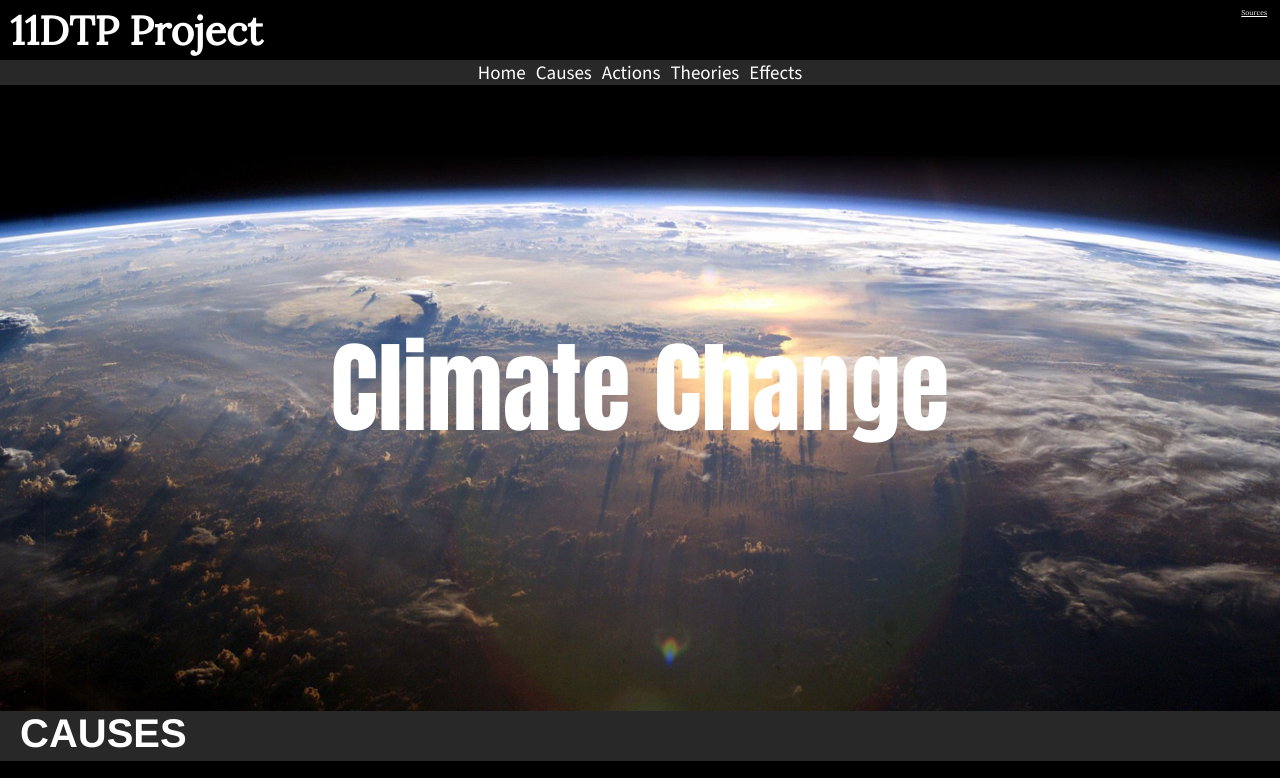
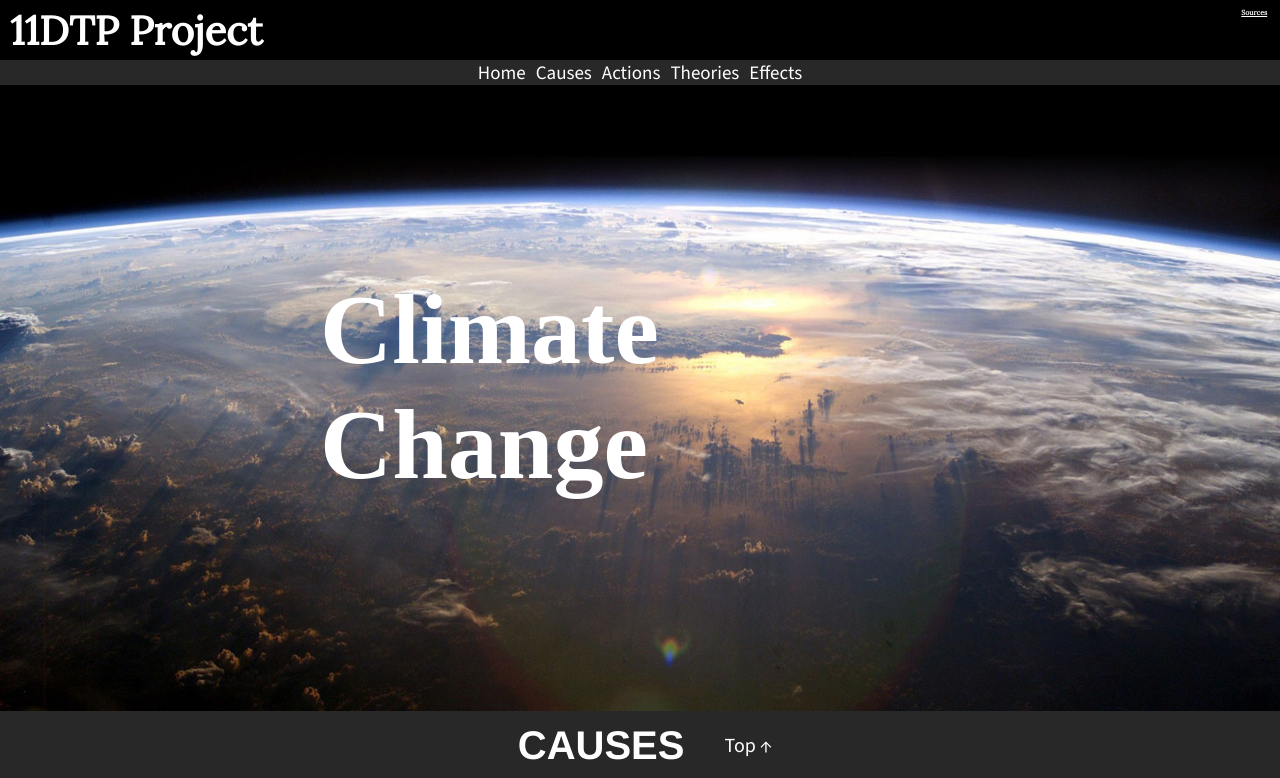
Before and after one commit to MooseZ690/Website, a plain HTML site: page index.html in a window 1280 px wide. Shown: the top 778 px of the page. Drawn offline with nearby package versions, Linux system fonts and the light colour scheme; a web font is replaced by a local one.

Commit message:
worked on return to top sections, pictures etc

```diff
--- a/index.html
+++ b/index.html
@@ -23,7 +23,7 @@
         <h1>Climate Change</h1>
     </div>
     <div class="spacer">
-        <h1 id="section2">CAUSES</h1>
+        <h1 id="section2">CAUSES</h1> <a href="#section1">Top ↑</a>
     </div>
     <div class="grid-container">
         <div class="main-content">
@@ -42,7 +42,7 @@
         </div>
     </div>
     <div class="spacer">
-            <h1 id="section3">ACTIONS</h1>
+            <h1 id="section3">ACTIONS</h1> <a href="#section1">Top ↑</a>
         </div>
     <div class="grid-container">
         <div class="main-content">
@@ -52,6 +52,13 @@
         <div class="sidebar">
             <img src="train.jpg" alt="A train">
         </div>
+        <div class="main-content">
+            <h2>Reduce plastic use</h2>
+            <p>Plastic is made from crude oil, and the process of extracting the oil, refining it, and producing plastic is surprisingly carbon dense. Plastic is incredibly slow to break down, so is mostly burnt, further contributing to emissions. </p>
+        </div>
+        <div class="sidebar">
+            <img src="trash.jpeg" alt="Big pile of trash">
+        </div>
     </div>
 </body>
 </html>
--- a/style.css
+++ b/style.css
@@ -1,10 +1,12 @@
 @import url('https://fonts.googleapis.com/css2?family=Playfair+Display&family=Source+Sans+3&display=swap');
 @import url('https://fonts.googleapis.com/css2?family=Playfair+Display&family=Lora&display=swap');
+@import url('https://fonts.googleapis.com/css2?family=Mako&display=swap');
 
 html, body {
   margin: 0;
   padding: 0;
   scroll-behavior: smooth;
+  scroll-padding-top: 30px;
   font-family: 'Source Sans 3', sans-serif;
   background-color: white;
   color: black;
@@ -28,8 +30,9 @@ html, body {
 
 .title-container h1{
     color: white;
-    font-family: Impact;
+    font-family: 'Mako';
     font-size: 100px;
+    font-weight: bolder;
     position: absolute;
     top: 40%;
     left: 50%;
@@ -44,6 +47,7 @@ html, body {
   display: flex;
   align-items: center;
   font-family: 'Lora', serif;
+  font-weight: bold;
 }
 
 .top-beans h1 {
@@ -89,24 +93,30 @@ html, body {
     width: 100%
 }
 
-.spacer{
-    height: 50px;
+.spacer {
     background-color: rgb(40, 40, 40);
+    display: flex;
     justify-content: center;
     align-items: center;
-    padding: 0px;
-}
-
-.spacer p{
-    color: white;
+    gap: 30px;
+    padding: 10px;
+    height: 50px;
 }
 
 .spacer h1{
+    display: inline-block;
     color: white;
     margin: 0;
     margin-left: 20px;
     font-size: 40px;
-    font-family: Helvetica !important;
+    font-family: Helvetica !important; *HELVETICA DOESNT WORKKKK*
+}
+
+.spacer a{
+  color: white;
+  text-decoration: none;
+  font-size: 20px;
+  margin: 10px;
 }
 
 .sidebar{
```
Also changed, not shown: trash.jpeg (added).
